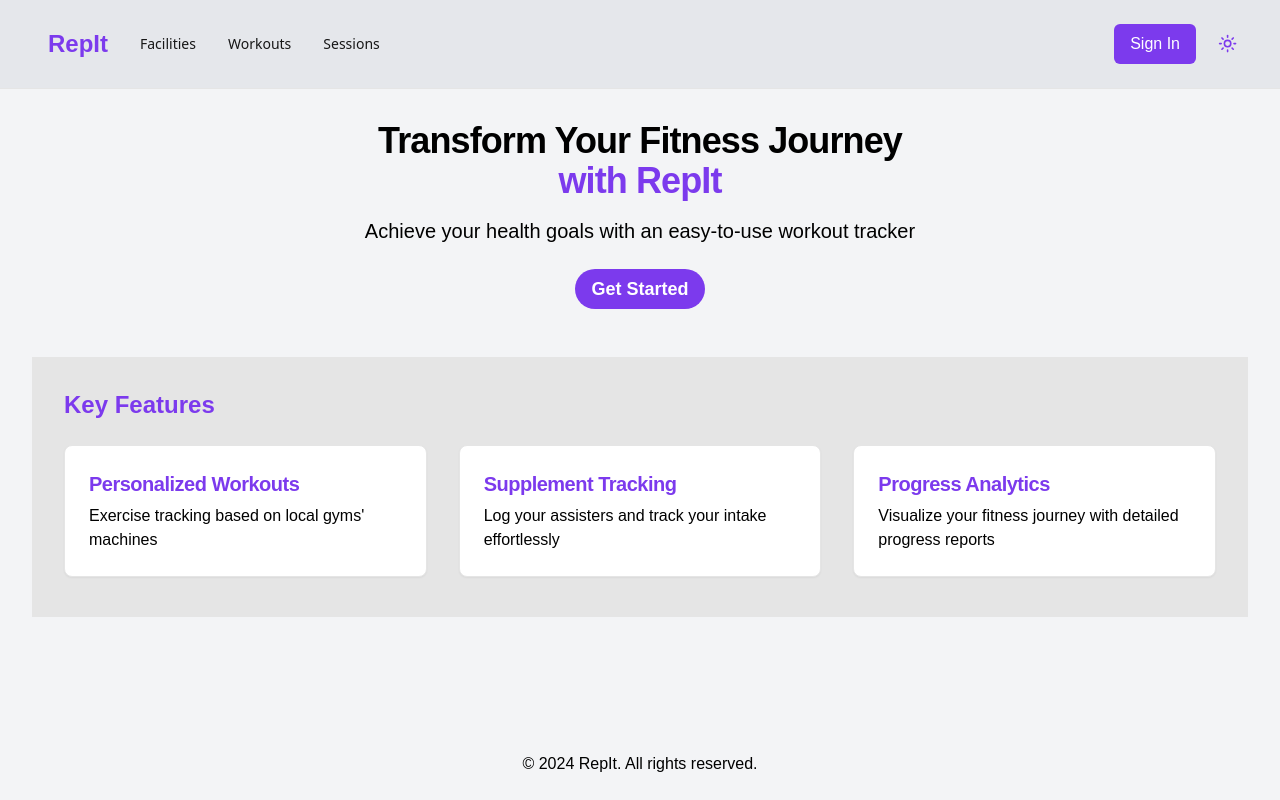
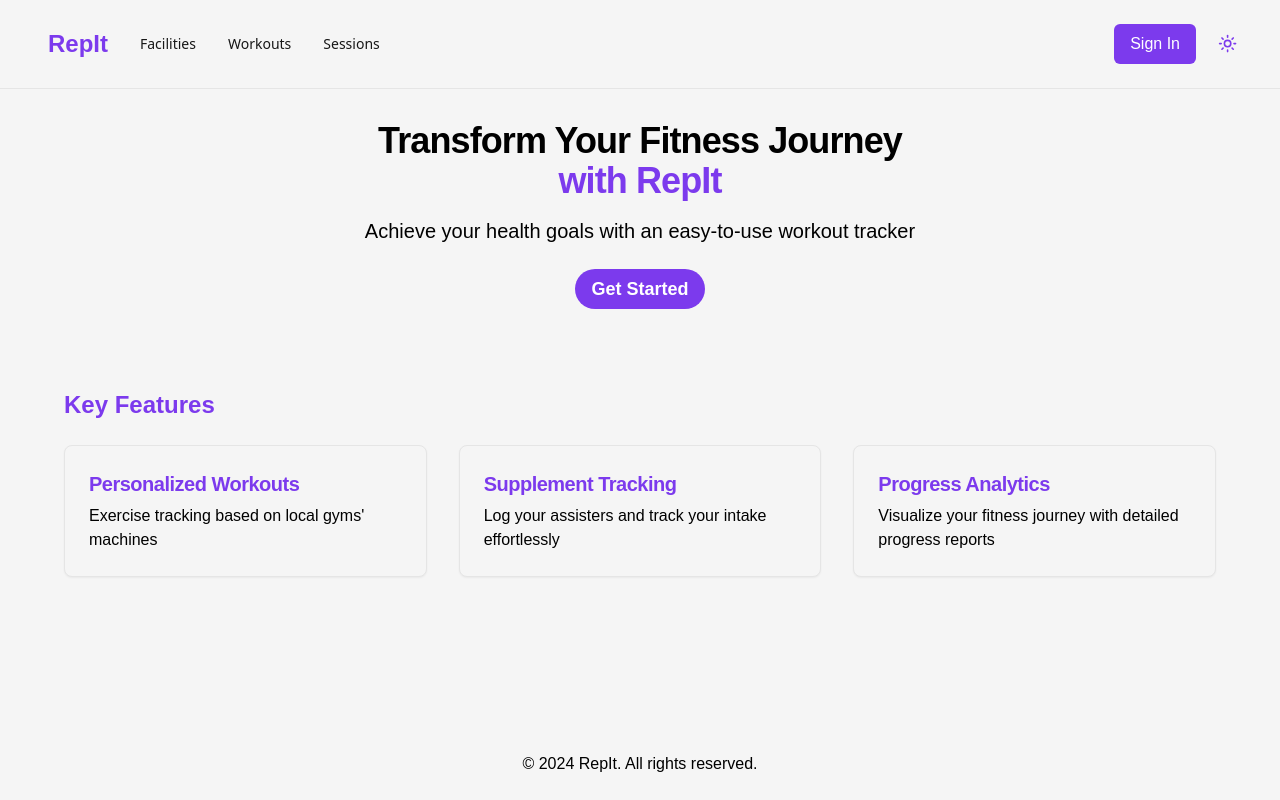
Before and after one commit to Miguel61823/RepIt, a Next.js app in the folder GymerApp/: page / in a window 1280 px wide. Built offline with nearby package versions, Linux system fonts and the light colour scheme; no server answers.

Commit message:
ui changes

```diff
--- a/GymerApp/src/app/_components/Features.tsx
+++ b/GymerApp/src/app/_components/Features.tsx
@@ -10,7 +10,7 @@ const Features = () => {
     <section id="features" className="mb-2">
       <h3 className="text-violet-600 text-2xl font-bold mb-6">Key Features</h3>
       <div className="grid md:grid-cols-3 gap-8">
-        <Card className="overflow-hidden flex flex-col h-full dark:bg-gray-900 dark:text-white">
+        <Card className="overflow-hidden flex flex-col h-full dark:bg-gray-900 bg-neutral-100 dark:text-white">
           <CardHeader>
             <CardTitle className="text-violet-600 text-xl font-bold">
               Personalized Workouts
@@ -21,7 +21,7 @@ const Features = () => {
           </CardHeader>
         </Card>
 
-        <Card className="overflow-hidden flex flex-col h-full dark:bg-gray-900 dark:text-white">
+        <Card className="overflow-hidden flex flex-col h-full dark:bg-gray-900 bg-neutral-100 dark:text-white">
           <CardHeader>
             <CardTitle className="text-violet-600 text-xl font-bold">
               Supplement Tracking
@@ -32,7 +32,7 @@ const Features = () => {
           </CardHeader>
         </Card>
 
-        <Card className="overflow-hidden flex flex-col h-full dark:bg-gray-900 dark:text-white ">
+        <Card className="overflow-hidden flex flex-col h-full dark:bg-gray-900 bg-neutral-100 dark:text-white ">
           <CardHeader>
             <CardTitle className="text-violet-600 text-xl font-bold">
               Progress Analytics
--- a/GymerApp/src/app/_components/Footer.tsx
+++ b/GymerApp/src/app/_components/Footer.tsx
@@ -1,6 +1,6 @@
 const Footer = () => {
   return (
-    <footer className="dark:bg-gray-900 dark:text-white text-black py-6 bottom-0 w-full">
+    <footer className="dark:bg-gray-800 bg-neutral-100 dark:text-white text-black py-6 bottom-0 w-full">
       <div className="container mx-auto text-center">
         <p>&copy; 2024 RepIt. All rights reserved.</p>
       </div>
--- a/GymerApp/src/app/_components/Home.tsx
+++ b/GymerApp/src/app/_components/Home.tsx
@@ -31,7 +31,7 @@ const Home = () => {
           </Link>
         </SignedIn>
       </section>
-      <div className=" dark:bg-gray-800 bg-neutral-200 m-4 p-8">
+      <div className=" dark:bg-gray-800 bg-neutral-100 m-4 p-8">
         <Features />
         {/*<Plans/>*/}
       </div>
--- a/GymerApp/src/app/_components/TopBar.tsx
+++ b/GymerApp/src/app/_components/TopBar.tsx
@@ -60,7 +60,7 @@ const Topbar = () => {
 
   return (
     <>
-      <header className="block z-50 sticky top-0 bg-gray-200 dark:bg-gray-800 dark:text-white text-black p-6 border-b">
+      <header className="block z-50 sticky top-0 bg-neutral-100 dark:bg-gray-800 dark:text-white text-black p-6 border-b">
         <div className="relative flex justify-between items-center text-violet-600 px-2">
           <Button variant="logo" onClick={handleLogoClick}>
             RepIt
@@ -97,7 +97,7 @@ const Topbar = () => {
                 </DropdownMenuTrigger>
                 <DropdownMenuContent
                   align="end"
-                  className="font-sans bg-gray-200 dark:bg-gray-950 dark:text-white text-black"
+                  className="font-sans bg-neutral-100 dark:bg-gray-800 dark:text-white text-black"
                 >
                   <DropdownMenuGroup>
                     <DropdownMenuItem className="">
--- a/GymerApp/src/app/dashboard/_components/history.tsx
+++ b/GymerApp/src/app/dashboard/_components/history.tsx
@@ -10,9 +10,9 @@ const WorkoutHistoryPage = async () => {
   const workouts = getWorkoutHistory();
 
   return (
-    <div className="min-h-screen bg-gray-50 dark:bg-gray-900">
-      <header className="bg-gray-50 dark:bg-gray-900">
-        <div className="max-w-7xl bg-gray-50 dark:bg-gray-900 mx-auto py-6 px-4 sm:px-6 lg:px-8">
+    <div className="min-h-screen bg-neutral-100 dark:bg-gray-900">
+      <header className="bg-neutral-100 dark:bg-gray-900">
+        <div className="max-w-7xl bg-neutral-100 dark:bg-gray-900 mx-auto py-6 px-4 sm:px-6 lg:px-8">
           <h1 className="text-3xl font-bold text-black dark:text-white mb-2">
             Workout History
           </h1>
--- a/GymerApp/src/app/dashboard/_components/newWorkoutSheet.tsx
+++ b/GymerApp/src/app/dashboard/_components/newWorkoutSheet.tsx
@@ -25,7 +25,7 @@ export function SheetWrapper() {
       <SheetTrigger asChild>
         <Button
           variant="ghost"
-          className="hover:bg-gray-200 hover:dark:bg-gray-800"
+          className="hover:bg-neutral-200 hover:dark:bg-gray-800"
         >
           + Add Workout
         </Button>
--- a/GymerApp/src/app/dashboard/_components/workoutCard.tsx
+++ b/GymerApp/src/app/dashboard/_components/workoutCard.tsx
@@ -32,7 +32,7 @@ export const WorkoutCard = ({
   exercises,
 }: Workout) => {
   return (
-    <Card className="overflow-hidden flex flex-col h-full bg-gray-200 dark:bg-gray-800">
+    <Card className="overflow-hidden flex flex-col h-full bg-neutral-200 dark:bg-gray-800">
       <CardHeader className="bg-violet-600 text-white">
         <CardTitle className="text-xl font-bold truncate">{title}</CardTitle>
         <CardDescription className="mt-1 text-white ">
@@ -72,7 +72,7 @@ export const WorkoutCard = ({
             <AlertDialogTrigger asChild>
               <Button
                 variant="ghost"
-                className="text-red-500 hover:text-red-500 hover:bg-gray-50 hover:dark:bg-gray-900"
+                className="text-red-500 hover:text-red-500 hover:bg-neutral-100 hover:dark:bg-gray-900"
               >
                 Delete
               </Button>
--- a/GymerApp/src/app/dashboard/page.tsx
+++ b/GymerApp/src/app/dashboard/page.tsx
@@ -4,7 +4,7 @@ import HistoryList from './_components/history';
 
 export default function Dashboard() {
   return (
-    <div className="container flex-grow mx-auto dark:bg-gray-900 bg-gray-50 mt-8 px-4">
+    <div className="container flex-grow mx-auto dark:bg-gray-900 bg-neutral-100 mt-8 px-4">
       {/* <Metrics/ > */}
       <HistoryList />
       {/* <Goals /> */}
--- a/GymerApp/src/app/facilities/_components/facilityCard.tsx
+++ b/GymerApp/src/app/facilities/_components/facilityCard.tsx
@@ -18,7 +18,7 @@ const FacilityCard = ({facility}: {facility: Facility}) => {
 
   return (
     <div>
-      <Card className="dark:bg-gray-800 bg-neutral-200 overflow-hidden">
+      <Card className="dark:bg-gray-800 bg-neutral-100 overflow-hidden">
         <div className="flex flex-col md:flex-row">
           <div className="p-4 flex-1">
             <CardHeader className="p-0">
--- a/GymerApp/src/app/facilities/_components/facilityListings.tsx
+++ b/GymerApp/src/app/facilities/_components/facilityListings.tsx
@@ -168,7 +168,7 @@ const FacilityListings = ({
             max={10}
             step={0.5}
             onValueChange={val => setRange(val[0])}
-            className="min-w-48 sm:min-w-96 max-w-96"
+            className="min-w-48 sm:min-w-96 w-full"
           />
           <div className="font-medium mt-4">Radius: {range}km</div>
         </div>
--- a/GymerApp/src/app/layout.tsx
+++ b/GymerApp/src/app/layout.tsx
@@ -33,7 +33,7 @@ export default function RootLayout({
   return (
     <html lang="en" suppressHydrationWarning>
       <body
-        className={`flex flex-col flex-grow dark:bg-gray-900  bg-gray-100 min-h-screen  dark:text-white text-black ${geistSans.variable} ${geistMono.variable} antialiased`}
+        className={`flex flex-col flex-grow dark:bg-gray-900  bg-neutral-100 min-h-screen  dark:text-white text-black ${geistSans.variable} ${geistMono.variable} antialiased`}
       >
         <ThemeProvider
           attribute="class"
--- a/GymerApp/src/components/ui/slider.tsx
+++ b/GymerApp/src/components/ui/slider.tsx
@@ -17,10 +17,10 @@ const Slider = React.forwardRef<
     )}
     {...props}
   >
-    <SliderPrimitive.Track className="relative h-2 w-full grow overflow-hidden rounded-full bg-secondary">
-      <SliderPrimitive.Range className="absolute h-full bg-primary" />
+    <SliderPrimitive.Track className="relative h-2 w-full grow overflow-hidden rounded-full">
+      <SliderPrimitive.Range className="absolute h-full bg-violet-600" />
     </SliderPrimitive.Track>
-    <SliderPrimitive.Thumb className="block h-5 w-5 rounded-full border-2 border-primary bg-background ring-offset-background transition-colors focus-visible:outline-none focus-visible:ring-2 focus-visible:ring-ring focus-visible:ring-offset-2 disabled:pointer-events-none disabled:opacity-50" />
+    <SliderPrimitive.Thumb className="block h-4 w-4 rounded-full border-2 bg-violet-600 border-violet-600" />
   </SliderPrimitive.Root>
 ));
 Slider.displayName = SliderPrimitive.Root.displayName;
```
